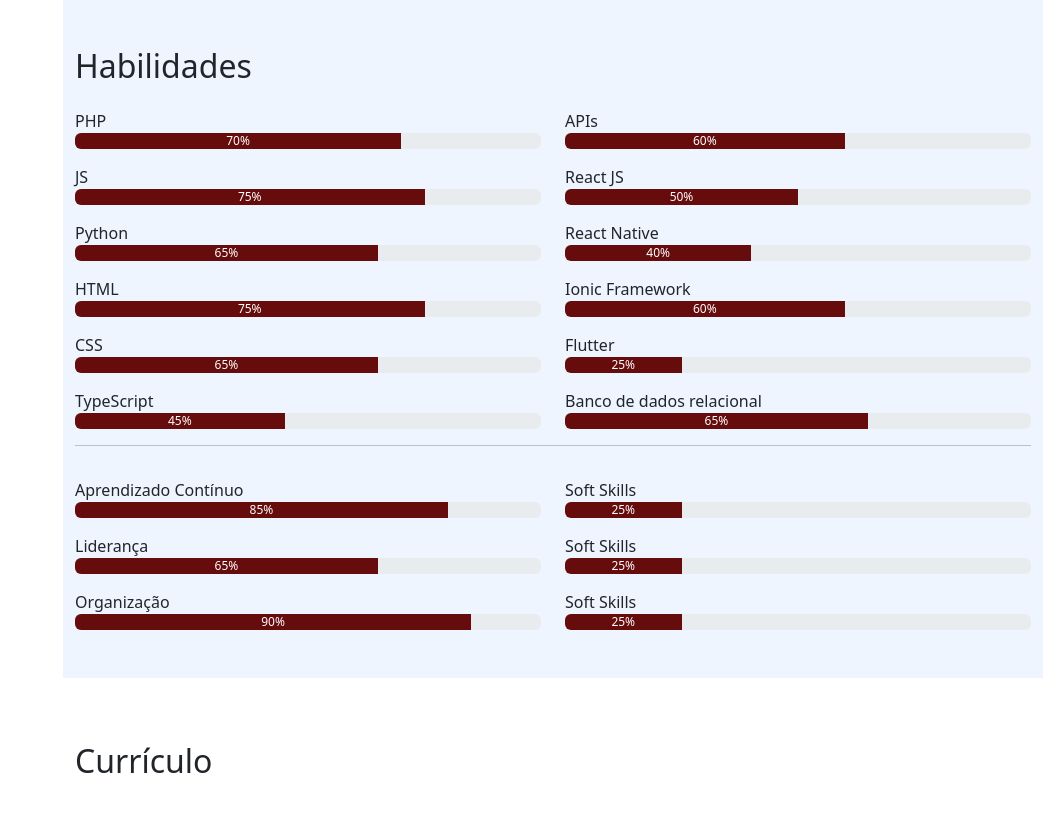
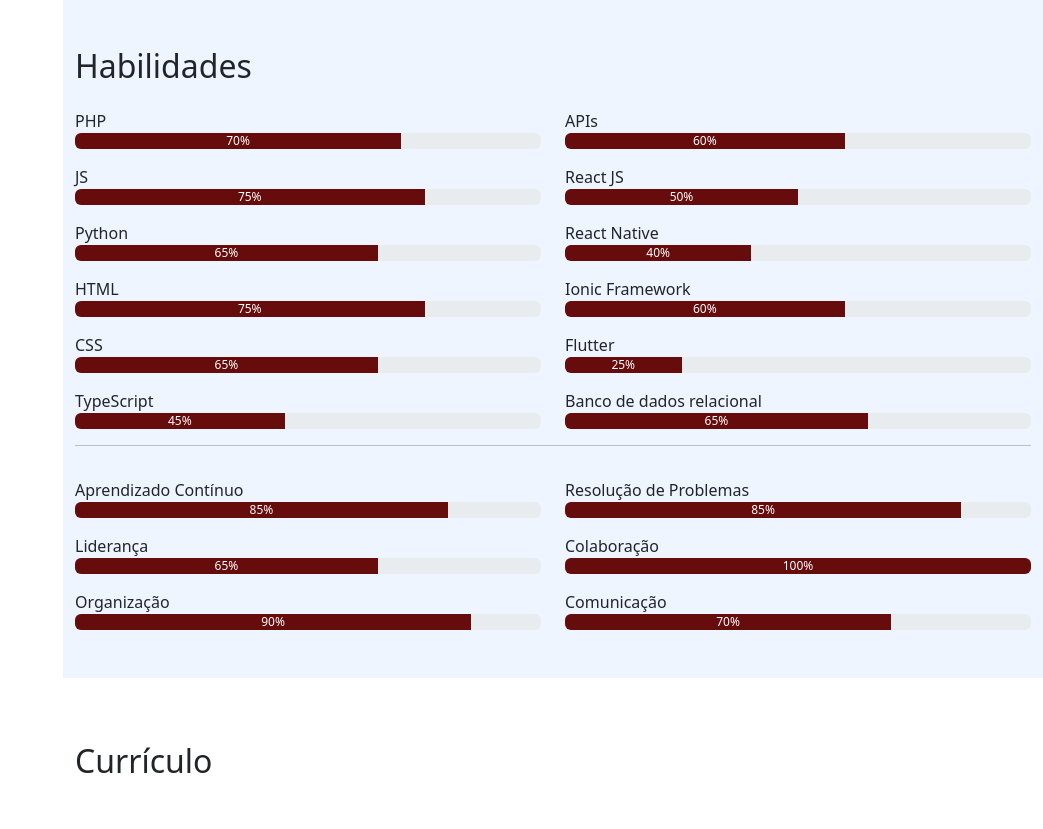
Before and after one commit to alliliumm/portalessandrateles, a Flask app: page / in a window 1280 px wide. Shown: the part 1526-2355 px from the top of the page, without its empty margins (237-1280 px from the left). Run offline with Flask 3, Linux system fonts and the light colour scheme; some libraries are stand-ins or nearby versions.

Commit message:
🐛 fix(feature#2): Corrigindo a atividade da branch feature#2 editando as soft skills.

```diff
--- a/Notas.txt
+++ b/Notas.txt
@@ -19,3 +19,8 @@
 pip freeze > requirements.txt -> Com todas as bibliotecas do projeto
 pip install -r requirements.txt -> Instalar no ambiente
 deactivate -> Desativar Ambiente
+-------------------------------------------------------------------------------------------------------------
+
+Vercel
+
+deploy: vercel e vercel --p
--- a/api/templates/index.html
+++ b/api/templates/index.html
@@ -232,17 +232,17 @@
                         </div>
                     </div>
                     <div class="col-md-6">
-                        <p class="mt-3 mb-0">Soft Skills</p>
-                        <div class="progress" role="progressbar" aria-label="Example with label" aria-valuenow="25" aria-valuemin="0" aria-valuemax="100">
-                            <div class="progress-bar" data-anime="left" style="width: 25%">25%</div>
+                        <p class="mt-3 mb-0">Resolução de Problemas</p>
+                        <div class="progress" role="progressbar" aria-label="Example with label" aria-valuenow="85" aria-valuemin="0" aria-valuemax="100">
+                            <div class="progress-bar" data-anime="left" style="width: 85%">85%</div>
                         </div>
-                        <p class="mt-3 mb-0">Soft Skills</p>
-                        <div class="progress" role="progressbar" aria-label="Example with label" aria-valuenow="25" aria-valuemin="0" aria-valuemax="100">
-                            <div class="progress-bar" data-anime="left" style="width: 25%">25%</div>
+                        <p class="mt-3 mb-0">Colaboração</p>
+                        <div class="progress" role="progressbar" aria-label="Example with label" aria-valuenow="100" aria-valuemin="0" aria-valuemax="100">
+                            <div class="progress-bar" data-anime="left" style="width: 100%">100%</div>
                         </div>
-                        <p class="mt-3 mb-0">Soft Skills</p>
-                        <div class="progress" role="progressbar" aria-label="Example with label" aria-valuenow="25" aria-valuemin="0" aria-valuemax="100">
-                            <div class="progress-bar" data-anime="left" style="width: 25%">25%</div>
+                        <p class="mt-3 mb-0">Comunicação</p>
+                        <div class="progress" role="progressbar" aria-label="Example with label" aria-valuenow="70" aria-valuemin="0" aria-valuemax="100">
+                            <div class="progress-bar" data-anime="left" style="width: 70%">70%</div>
                         </div>
                     </div>
                 </div>
```
